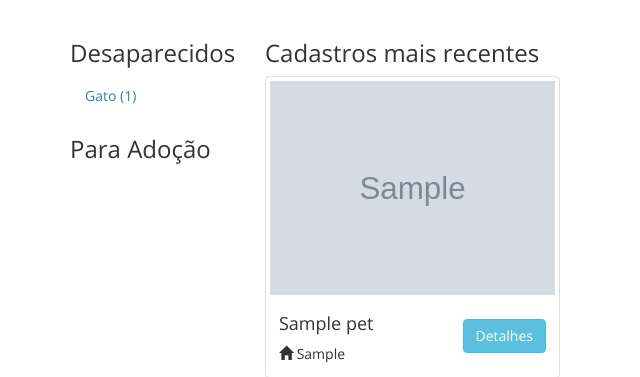
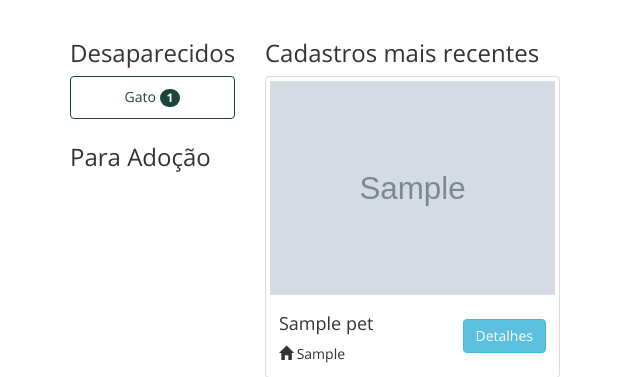
Before and after one commit to jllorencetti/pets, a Django app: page /pets/ in a window 1280 px wide. Shown: the part 51-428 px from the top of the page, without its empty margins (0-640 px from the left). Run offline with Django 3.2, Linux system fonts and the light colour scheme; data comes from the database, SQL or seed files in the repository; tables that the repository leaves empty hold one stand-in row (values such as "Sample post"); grey boxes marked "Sample" are stand-in pictures; parts of the project's set-up code (start-up, migrations or seed data) failed here and were passed over; some libraries are stand-ins or nearby versions.

Commit message:
Improves the design of the category links

```diff
--- a/pets/static/css/pets.css
+++ b/pets/static/css/pets.css
@@ -33,6 +33,18 @@ li.active {
 
 .form-inline {
   display: inline;
+}
+
+/** Pets **/
+.btn-category {
+  color: #1b443c;
+  background-color: transparent;
+  border-color: #1b443c;
+  margin-bottom: 5px;
+}
+
+.btn-category > .badge {
+  background-color: #1b443c;
 }
 
 /** Navbar **/
--- a/pets/templates/_layouts/base.html
+++ b/pets/templates/_layouts/base.html
@@ -79,13 +79,17 @@
           <h3>Desaparecidos</h3>
           <ul class="nav">
             {% for kind in kind_lost %}
-              <li><a href="{% url 'meupet:lost' kind.id %}">{{ kind }} ({{ kind.num_pets }})</a></li>
+              <li><a class="btn btn-category" href="{% url 'meupet:lost' kind.id %}">
+                {{ kind }} <span class="badge">{{ kind.num_pets }}</span></a>
+              </li>
             {% endfor %}
           </ul>
           <h3>Para Adoção</h3>
           <ul class="nav">
             {% for kind in kind_adoption %}
-              <li><a href="{% url 'meupet:adoption' kind.id %}">{{ kind }} ({{ kind.num_pets }})</a></li>
+              <li><a class="btn btn-category" href="{% url 'meupet:adoption' kind.id %}">
+                {{ kind }} <span class="badge">{{ kind.num_pets }}</span></a>
+              </li>
             {% endfor %}
           </ul>
         </div>
```
